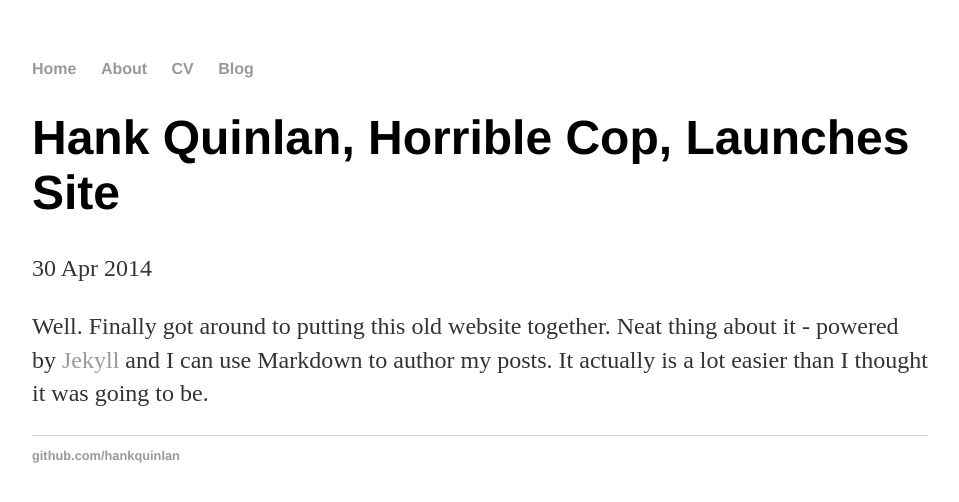
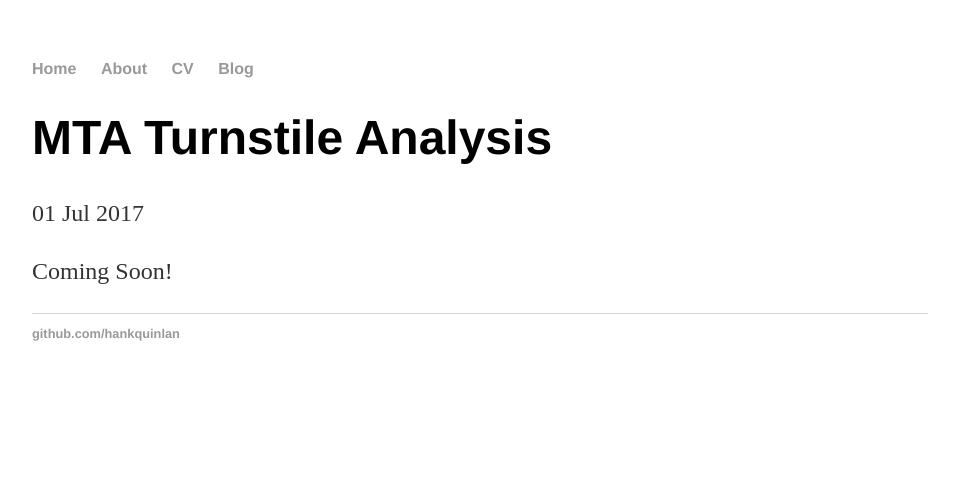
Before and after one commit to IKOSTYUK/ikostyuk.github.io, a Jekyll site: the page built from _posts/2017-07-02-hank-quinlan-site-launched.md, in a window 1280 px wide. Shown: the top 502 px of the page, without its empty margins (160-1119 px from the left). Built offline with Jekyll 4.4.1, drawn with Linux system fonts in a browser that asks for light colours.

Commit message:
Update 2017-07-02-hank-quinlan-site-launched.md

```diff
--- a/_posts/2017-07-02-hank-quinlan-site-launched.md
+++ b/_posts/2017-07-02-hank-quinlan-site-launched.md
@@ -1,7 +1,7 @@
 ---
 layout: post
-title: "Hank Quinlan, Horrible Cop, Launches Site"
-date: 2014-04-30
+title: "MTA Turnstile Analysis"
+date: 2017-07-01
 ---
 
-Well. Finally got around to putting this old website together. Neat thing about it - powered by [Jekyll](http://jekyllrb.com) and I can use Markdown to author my posts. It actually is a lot easier than I thought it was going to be.
+Coming Soon!
```
